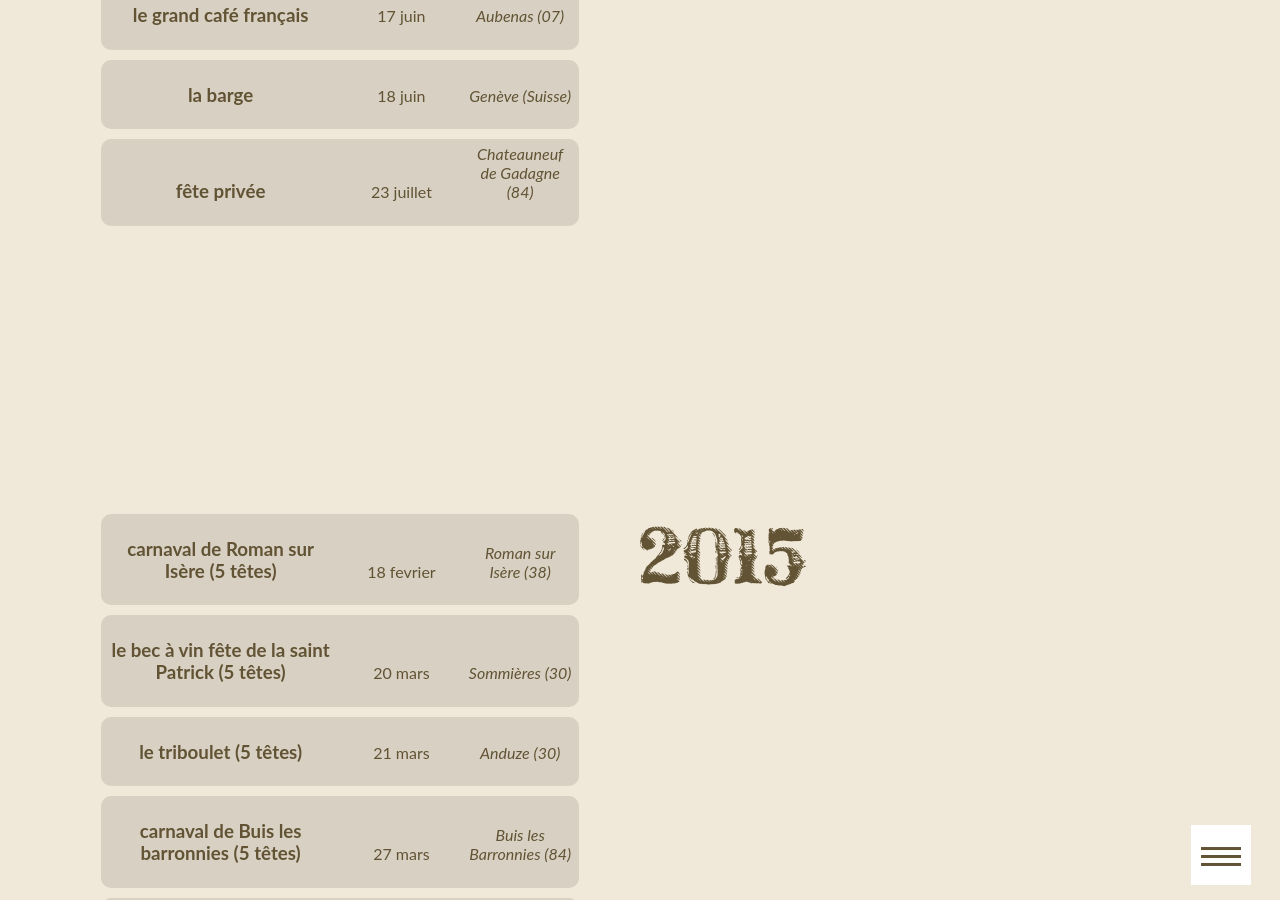
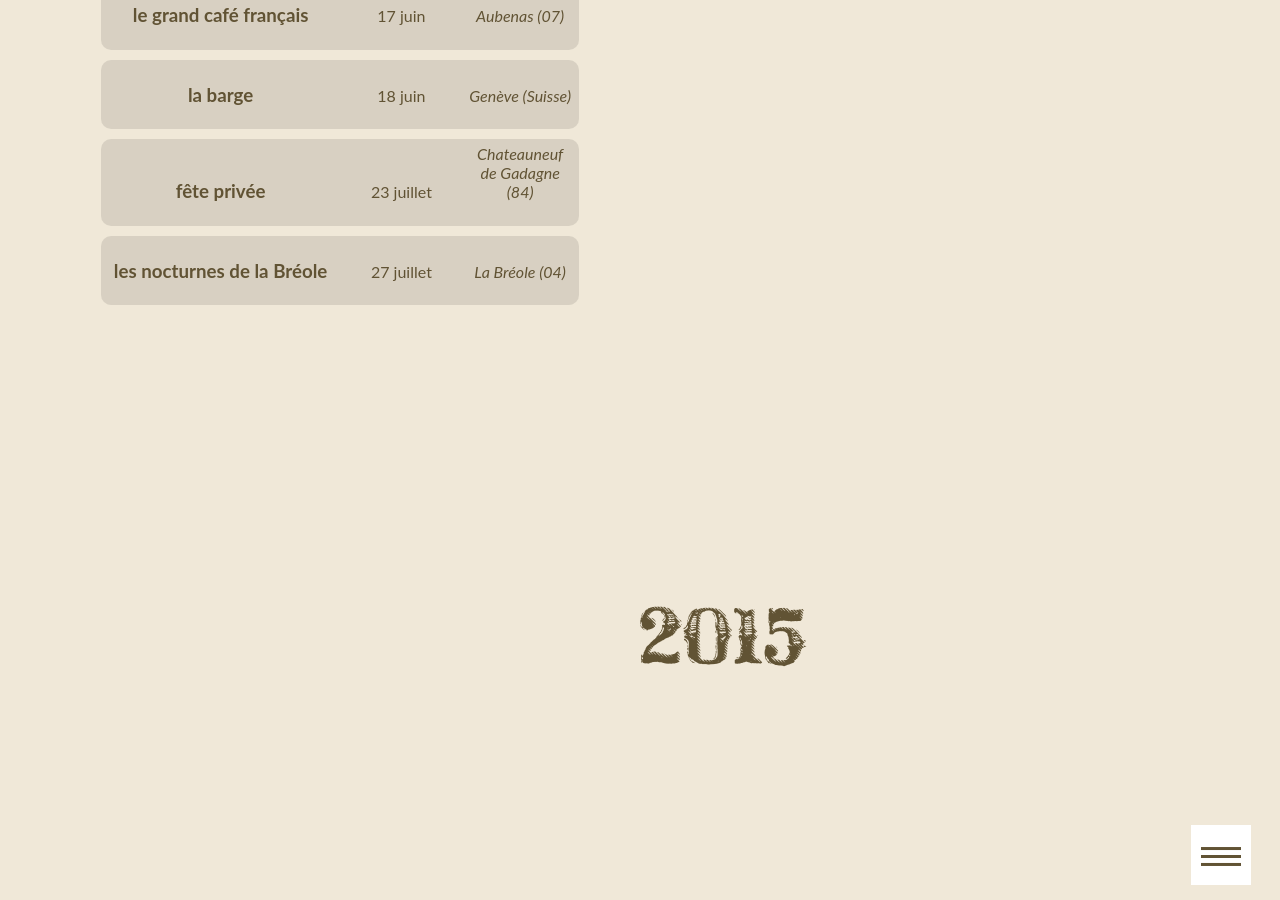
Before and after one commit to ftmftrs/ftmftrs.github.io, a Jekyll site: the page built from concert/index.html, in a window 1280 px wide and 900 px high, scrolled down 1729 px. Built offline with Jekyll 4.4.1, drawn with Linux system fonts in a browser that asks for light colours; Markdown is read by kramdown in place of the engine named in the settings; comment, search, counter and statistics services are not loaded; some of the changed text lies outside the part shown.

Commit message:
Update concerts2016.yml

```diff
--- a/_data/concerts2016.yml
+++ b/_data/concerts2016.yml
@@ -51,3 +51,7 @@
 - title: fête privée
   date: 23 juillet
   address: Chateauneuf de Gadagne (84)
+
+- title: les nocturnes de la Bréole
+  date: 27 juillet
+  address: La Bréole (04)
```
